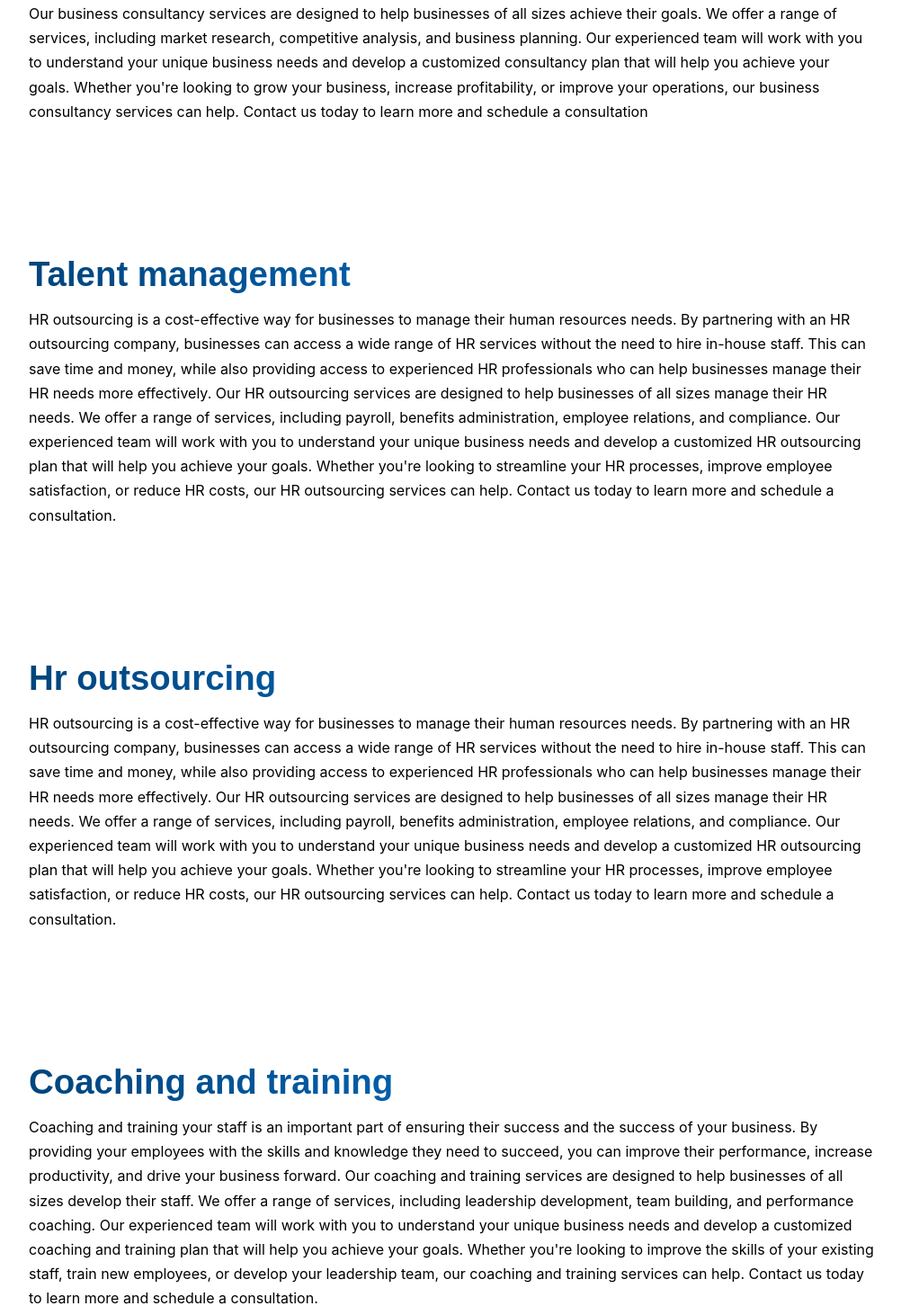
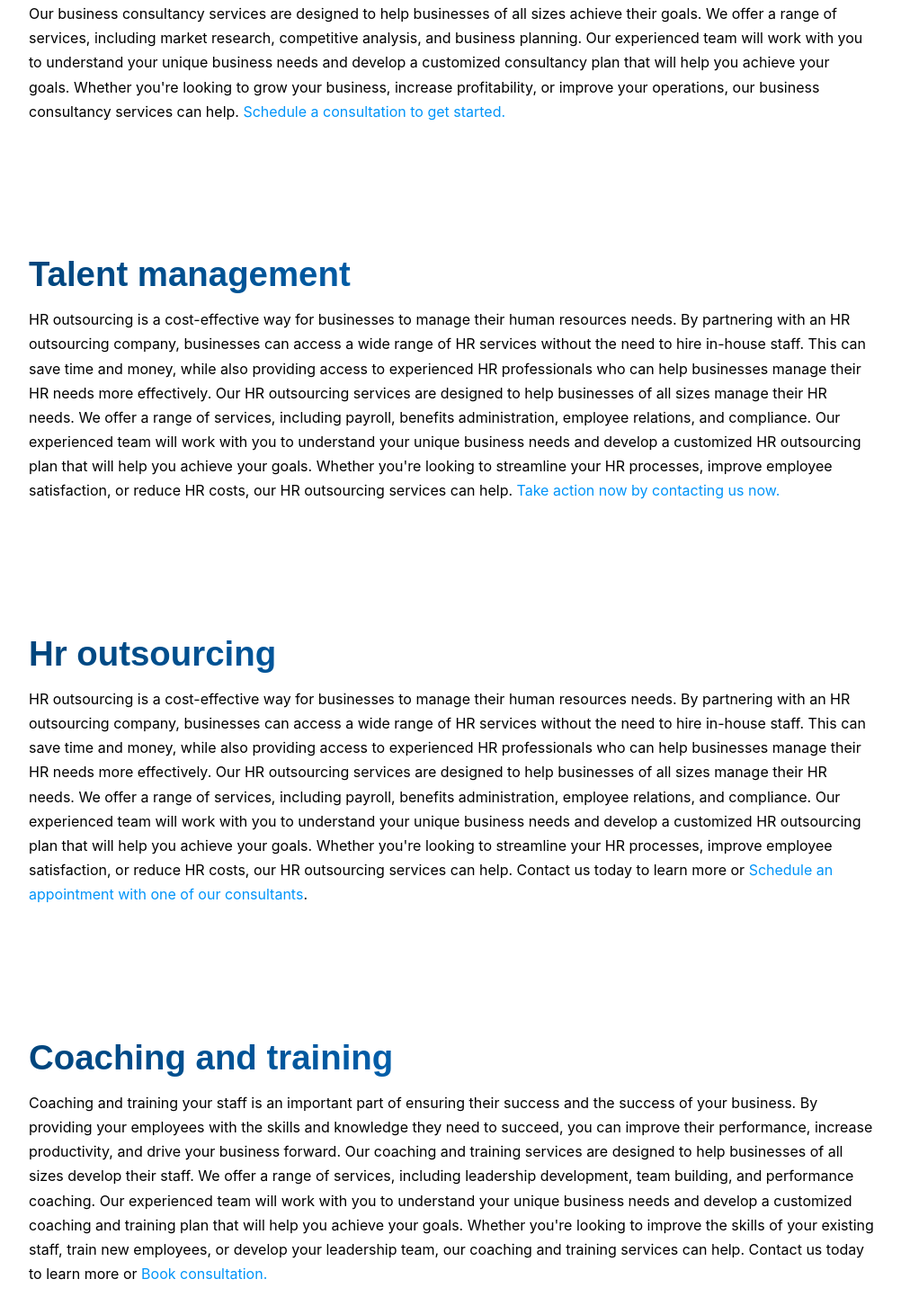
Before and after one commit to kingdanie/pneuma, a Next.js app: page /services in a window 1280 px wide. Shown: the part 848-2310 px from the top of the page at 90% size, without its empty margins (138-1140 px from the left). Built offline with nearby package versions, Linux system fonts and the light colour scheme.

Commit message:
add calendly link to services page

```diff
--- a/pages/services.tsx
+++ b/pages/services.tsx
@@ -1,4 +1,5 @@
 import Head from "next/head";
+import Link from "next/link";
 import { ContactCard } from "../components/ContactCard";
 
 export default function Services() {
@@ -15,8 +16,10 @@ export default function Services() {
       <section className="p-flex  Width-1040">
         <div>
           <h1 className="subtitle">Our Services</h1>
-        <h2>We have strategically positioned our services to tackle the
-          most challenging touch points currently facing businesses
+          <h2>
+            We have strategically positioned our services to
+            tackle the most challenging touch points
+            currently facing businesses
           </h2>
         </div>
 
@@ -36,57 +39,72 @@ export default function Services() {
       </section>
       <section className="Width-1040">
         <section>
-          <h3 className="colored-text">Business Consultancy</h3>
+          <h3 className="colored-text">
+            Business Consultancy
+          </h3>
           <p>
             business consultancy is a company that provides
             expert advice and assistance to businesses in
             order to help them improve their operations and
-          achieve their goals. They can provide a wide range
-          of services, including strategic planning, market
-          analysis, and organizational development. Many
-          businesses turn to consultancies when they need
-          help identifying and addressing specific
-          challenges or opportunities, or when they want to
-          tap into the expertise of experienced
+            achieve their goals. They can provide a wide
+            range of services, including strategic planning,
+            market analysis, and organizational development.
+            Many businesses turn to consultancies when they
+            need help identifying and addressing specific
+            challenges or opportunities, or when they want
+            to tap into the expertise of experienced
             professionals. Our business consultancy services
             are designed to help businesses of all sizes
-          achieve their goals. We offer a range of services,
-          including market research, competitive analysis,
-          and business planning. Our experienced team will
-          work with you to understand your unique business
-          needs and develop a customized consultancy plan
-          that will help you achieve your goals. Whether
-          you&apos;re looking to grow your business, increase
-          profitability, or improve your operations, our
-          business consultancy services can help. Contact us
-          today to learn more and schedule a consultation
+            achieve their goals. We offer a range of
+            services, including market research, competitive
+            analysis, and business planning. Our experienced
+            team will work with you to understand your
+            unique business needs and develop a customized
+            consultancy plan that will help you achieve your
+            goals. Whether you&apos;re looking to grow your
+            business, increase profitability, or improve
+            your operations, our business consultancy
+            services can help.{" "}
+            <Link
+              href={
+                "https://calendly.com/pneumaoutsourcing/30min"
+              }
+              target="_blank"
+            >
+              Schedule a consultation to get started.
+            </Link>
           </p>
-
         </section>
 
         <section>
-          <h3 className="colored-text">Talent management</h3>
+          <h3 className="colored-text">
+            Talent management
+          </h3>
           <p>
             HR outsourcing is a cost-effective way for
-          businesses to manage their human resources needs.
-          By partnering with an HR outsourcing company,
-          businesses can access a wide range of HR services
-          without the need to hire in-house staff. This can
-          save time and money, while also providing access
-          to experienced HR professionals who can help
-          businesses manage their HR needs more effectively.
-          Our HR outsourcing services are designed to help
-          businesses of all sizes manage their HR needs. We
-          offer a range of services, including payroll,
-          benefits administration, employee relations, and
+            businesses to manage their human resources
+            needs. By partnering with an HR outsourcing
+            company, businesses can access a wide range of
+            HR services without the need to hire in-house
+            staff. This can save time and money, while also
+            providing access to experienced HR professionals
+            who can help businesses manage their HR needs
+            more effectively. Our HR outsourcing services
+            are designed to help businesses of all sizes
+            manage their HR needs. We offer a range of
+            services, including payroll, benefits
+            administration, employee relations, and
             compliance. Our experienced team will work with
             you to understand your unique business needs and
-          develop a customized HR outsourcing plan that will
-          help you achieve your goals. Whether you&apos;re
-          looking to streamline your HR processes, improve
-          employee satisfaction, or reduce HR costs, our HR
-          outsourcing services can help. Contact us today to
-          learn more and schedule a consultation.
+            develop a customized HR outsourcing plan that
+            will help you achieve your goals. Whether
+            you&apos;re looking to streamline your HR
+            processes, improve employee satisfaction, or
+            reduce HR costs, our HR outsourcing services can
+            help.{" "}
+            <Link href={"/contact"} target="_blank">
+              Take action now by contacting us now.
+            </Link>
           </p>
         </section>
 
@@ -94,50 +112,71 @@ export default function Services() {
           <h3 className="colored-text">Hr outsourcing </h3>
           <p>
             HR outsourcing is a cost-effective way for
-          businesses to manage their human resources needs.
-          By partnering with an HR outsourcing company,
-          businesses can access a wide range of HR services
-          without the need to hire in-house staff. This can
-          save time and money, while also providing access
-          to experienced HR professionals who can help
-          businesses manage their HR needs more effectively.
-          Our HR outsourcing services are designed to help
-          businesses of all sizes manage their HR needs. We
-          offer a range of services, including payroll,
-          benefits administration, employee relations, and
+            businesses to manage their human resources
+            needs. By partnering with an HR outsourcing
+            company, businesses can access a wide range of
+            HR services without the need to hire in-house
+            staff. This can save time and money, while also
+            providing access to experienced HR professionals
+            who can help businesses manage their HR needs
+            more effectively. Our HR outsourcing services
+            are designed to help businesses of all sizes
+            manage their HR needs. We offer a range of
+            services, including payroll, benefits
+            administration, employee relations, and
             compliance. Our experienced team will work with
             you to understand your unique business needs and
-          develop a customized HR outsourcing plan that will
-          help you achieve your goals. Whether you&apos;re
-          looking to streamline your HR processes, improve
-          employee satisfaction, or reduce HR costs, our HR
-          outsourcing services can help. Contact us today to
-          learn more and schedule a consultation.
+            develop a customized HR outsourcing plan that
+            will help you achieve your goals. Whether
+            you&apos;re looking to streamline your HR
+            processes, improve employee satisfaction, or
+            reduce HR costs, our HR outsourcing services can
+            help. Contact us today to learn more or{" "}
+            <Link
+              href={
+                "https://calendly.com/pneumaoutsourcing/30min"
+              }
+              target="_blank"
+            >
+              Schedule an appointment with one of our
+              consultants
+            </Link>
+            .
           </p>
         </section>
 
         <section>
-          <h3 className="colored-text">Coaching and training</h3>
+          <h3 className="colored-text">
+            Coaching and training
+          </h3>
           <p>
             Coaching and training your staff is an important
-          part of ensuring their success and the success of
-          your business. By providing your employees with
-          the skills and knowledge they need to succeed, you
-          can improve their performance, increase
-          productivity, and drive your business forward. Our
-          coaching and training services are designed to
-          help businesses of all sizes develop their staff.
-          We offer a range of services, including leadership
-          development, team building, and performance
-          coaching. Our experienced team will work with you
-          to understand your unique business needs and
-          develop a customized coaching and training plan
-          that will help you achieve your goals. Whether
-          you&apos;re looking to improve the skills of your
-          existing staff, train new employees, or develop
-          your leadership team, our coaching and training
-          services can help. Contact us today to learn more
-          and schedule a consultation.
+            part of ensuring their success and the success
+            of your business. By providing your employees
+            with the skills and knowledge they need to
+            succeed, you can improve their performance,
+            increase productivity, and drive your business
+            forward. Our coaching and training services are
+            designed to help businesses of all sizes develop
+            their staff. We offer a range of services,
+            including leadership development, team building,
+            and performance coaching. Our experienced team
+            will work with you to understand your unique
+            business needs and develop a customized coaching
+            and training plan that will help you achieve
+            your goals. Whether you&apos;re looking to
+            improve the skills of your existing staff, train
+            new employees, or develop your leadership team,
+            our coaching and training services can help.
+            Contact us today to learn more or{" "}
+            <Link
+              href={
+                "https://calendly.com/pneumaoutsourcing/30min"
+              }
+              target="_blank"
+            >
+              Book consultation.
+            </Link>
           </p>
         </section>
       </section>
```
Lines whose indentation alone changed are shown as unchanged.
